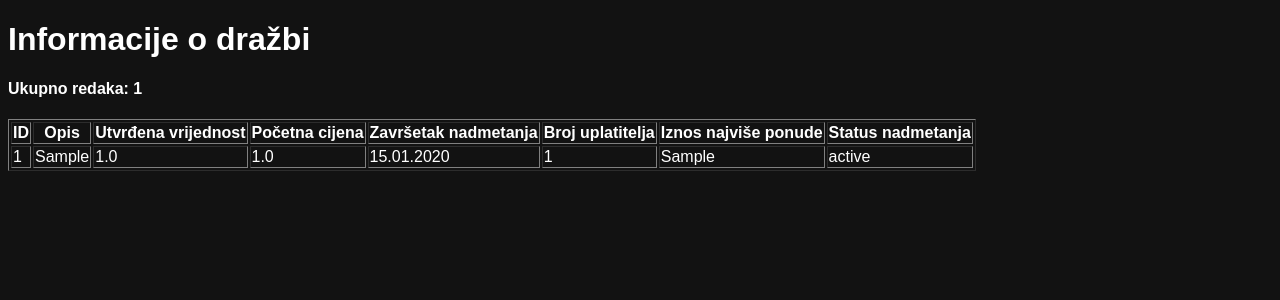
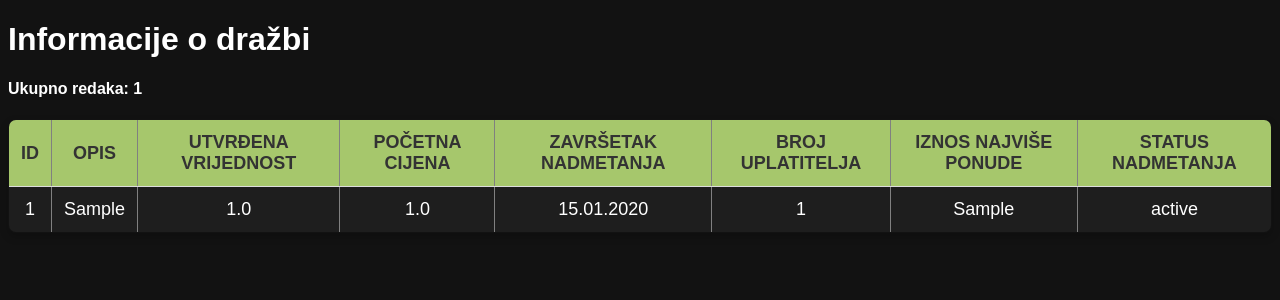
Before and after one commit to senf-f/ponip_prikaz, a Flask app: page / in a window 1280 px wide. Shown: the top 300 px of the page. Run offline with Flask 3, Linux system fonts and the light colour scheme; tables that the repository leaves empty hold one stand-in row (values such as "Sample post").

Commit message:
Changed updated css

```diff
--- a/static/style.css
+++ b/static/style.css
@@ -37,3 +37,42 @@ button {
 button:hover {
     background: #9b69d2;
 }
+
+table {
+    width: 100%;
+    border-collapse: collapse;
+    margin: 20px 0;
+    font-size: 18px;
+    text-align: center;
+    border-radius: 8px;
+    overflow: hidden;
+    box-shadow: 0 4px 8px rgba(0, 0, 0, 0.2);
+}
+
+th, td {
+    padding: 12px;
+    border-bottom: 1px solid #ddd;
+}
+
+th {
+    background-color: #a6c76c;  /* Greenish-Yellow */
+    color: #333;
+    font-weight: bold;
+    text-transform: uppercase;
+}
+
+tr:nth-child(even) {
+    background-color: #2a2a2a; /* Darker row for contrast */
+}
+
+tr:nth-child(odd) {
+    background-color: #1e1e1e; /* Slightly lighter */
+}
+
+td {
+    color: white;
+}
+
+tr:hover {
+    background-color: #444; /* Highlight row on hover */
+}
```
